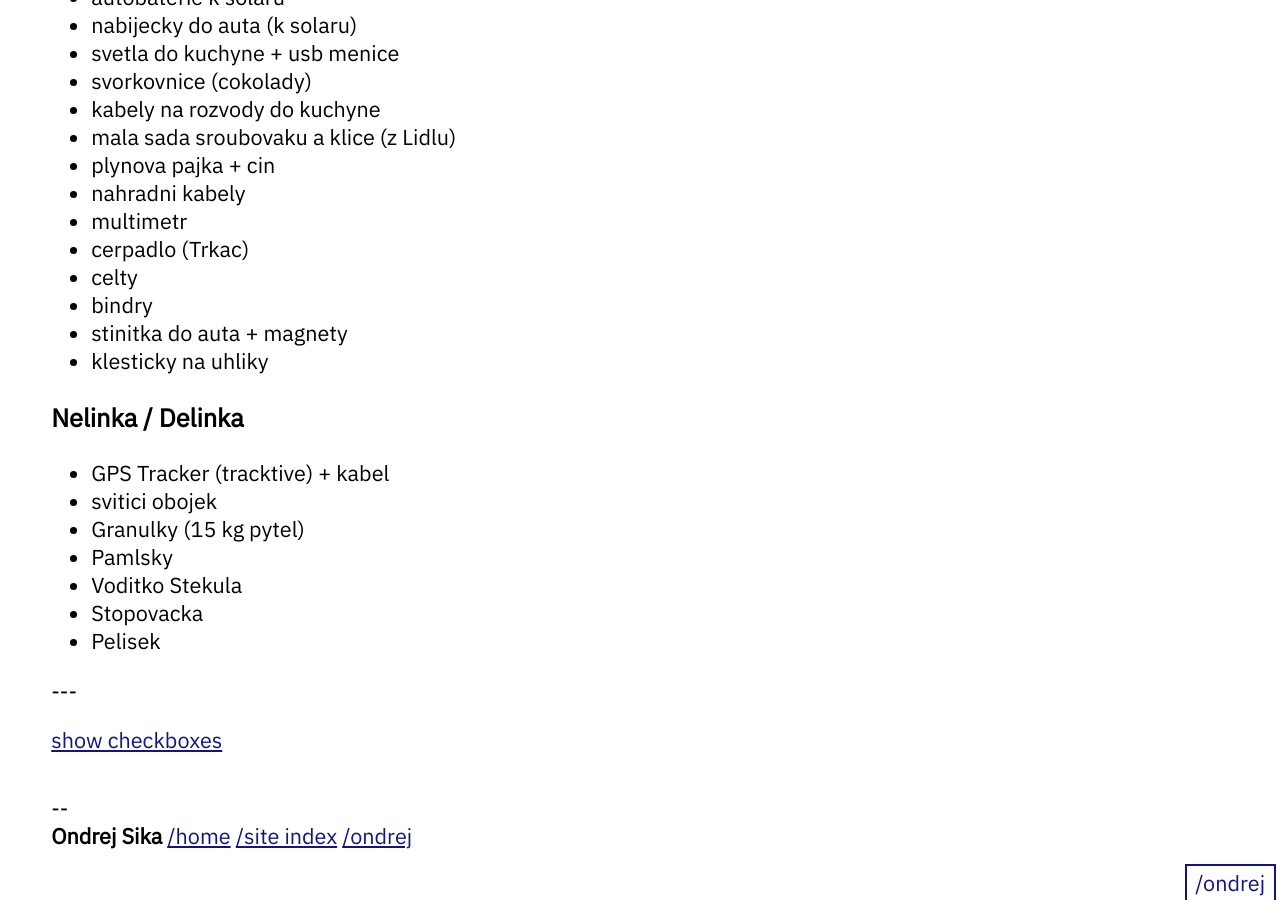
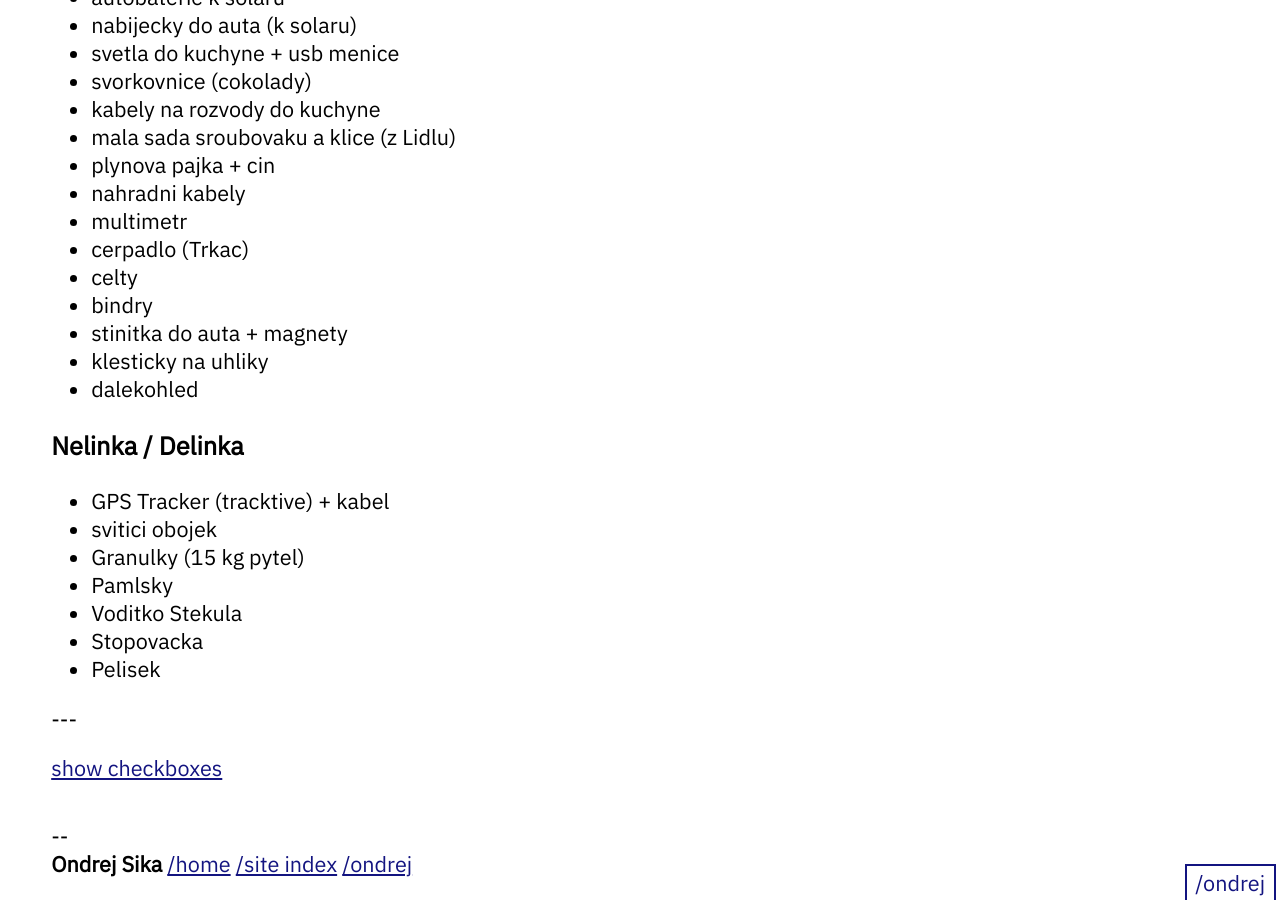
Before and after one commit to ondrejsika/ondrejsika.com, a Jekyll site: the page built from ondrej/checklists/tabor.md, in a window 1280 px wide and 900 px high, scrolled down 3836 px. Built offline with Jekyll 4.4.1, drawn with Linux system fonts in a browser that asks for light colours.

Commit message:
feat(ondrej/checklists/tabor): Add telescope

```diff
--- a/ondrej/checklists/tabor.md
+++ b/ondrej/checklists/tabor.md
@@ -150,7 +150,7 @@
 - bindry
 - stinitka do auta + magnety
 - klesticky na uhliky
-
+- dalekohled
 
 ### Nelinka / Delinka
 
```
